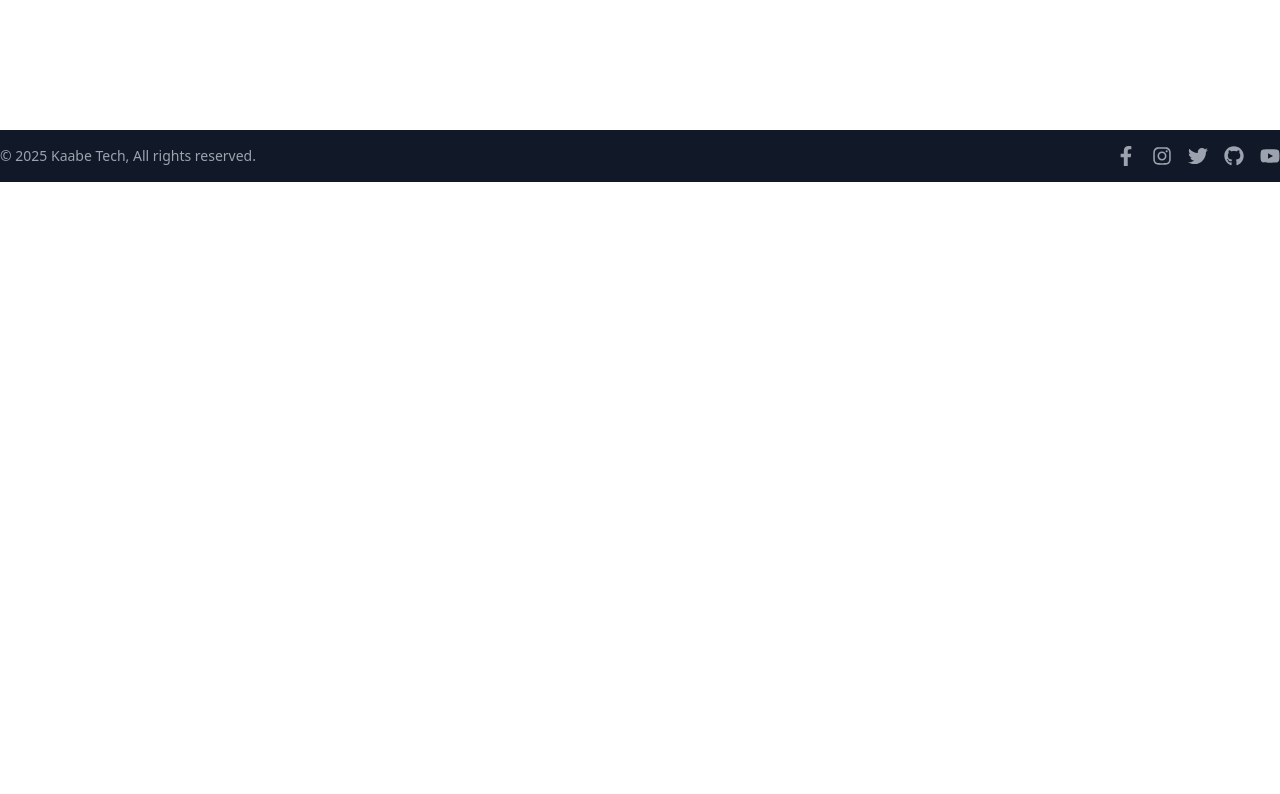
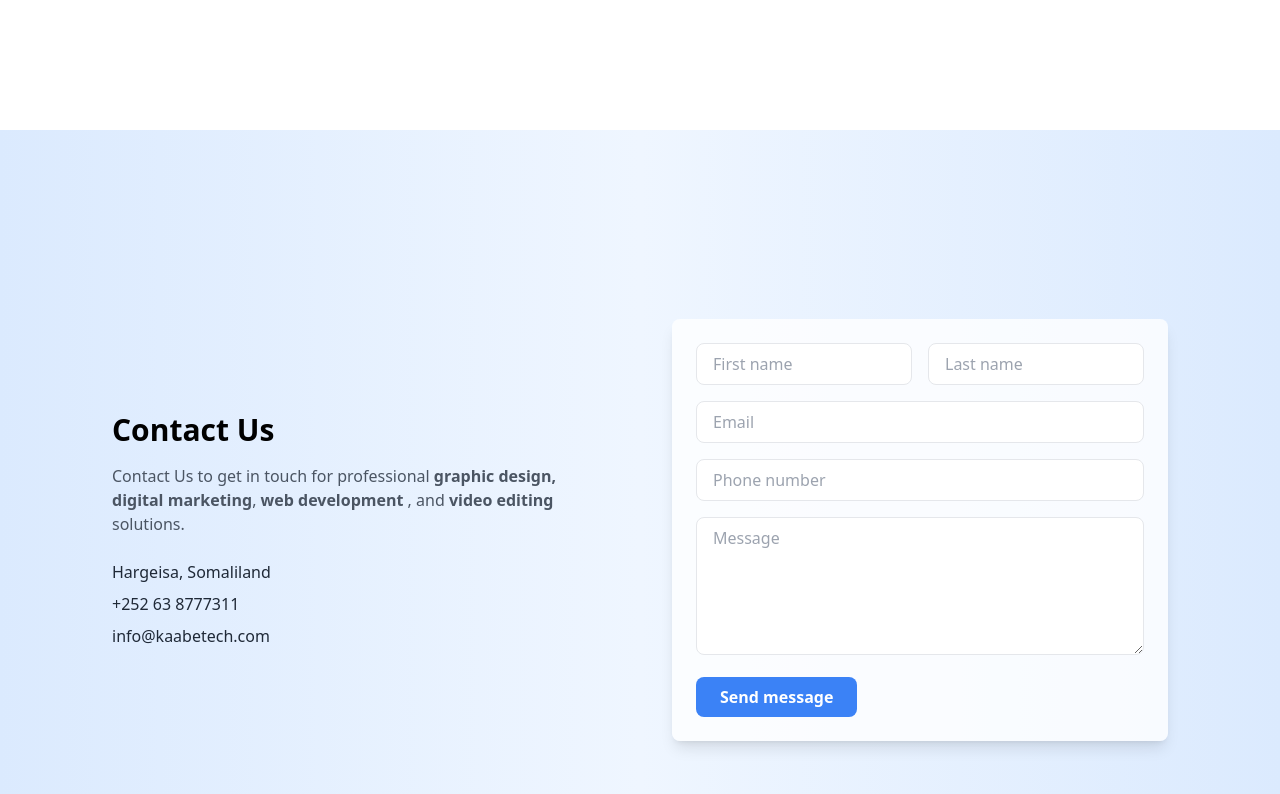
Before and after one commit to Mustafe-Abdirahman/AllowedOnes, a React (Vite) app: page / in a window 1280 px wide. Shown: the part 1746-2540 px from the top of the page. Before the commit the page ends 1928 px from the top, so only its background shows below. Built offline with nearby package versions, Linux system fonts and the light colour scheme.

Commit message:
Added Contact Form

```diff
--- a/src/App.jsx
+++ b/src/App.jsx
@@ -6,6 +6,7 @@ import Service from "./pages/Service";
 import PricingTable from "./pages/Price";
 import About from "./pages/About";
 import Footer from "./pages/Footer";
+import Contact from "./pages/Contact";
 
 function App() {
   return (
@@ -15,6 +16,7 @@ function App() {
         <Route path="/" element={<Home />} />
         <Route path="/PricingTable" element={<PricingTable />} />
         <Route path="/About" element={<About />} />
+        <Route path="/Contact" element={<Contact />} />
       </Routes>
       <Footer />
     </BrowserRouter>
--- /dev/null
+++ b/src/pages/Contact.jsx
@@ -0,0 +1,119 @@
+import React, { useState } from "react";
+
+const Contact = () => {
+  const [formData, setFormData] = useState({
+    firstName: "",
+    lastName: "",
+    email: "",
+    phoneNumber: "",
+    message: "",
+  });
+
+  // Handle input change
+  const handleChange = (e) => {
+    const { name, value } = e.target;
+    setFormData({
+      ...formData,
+      [name]: value,
+    });
+  };
+
+  // Handle form submission
+  const handleSubmit = (e) => {
+    e.preventDefault();
+
+    // Construct the WhatsApp message
+    const { firstName, lastName, email, phoneNumber, message } = formData;
+    const messageText = `Hello, my name is ${firstName} ${lastName}. My email is ${email}. My phone number is ${phoneNumber}. I would like to inquire about your services. Here's my message: ${message}`;
+
+    // WhatsApp API URL
+    const whatsappLink = `https://wa.me/252638777311?text=${encodeURIComponent(
+      messageText
+    )}`;
+
+    // Redirect user to WhatsApp with the message
+    window.open(whatsappLink, "_blank");
+  };
+
+  return (
+    <div className="flex flex-col p-20 md:flex-row bg-gradient-to-r from-blue-100 via-blue-50 to-blue-100 min-h-screen">
+      {/* Left Side */}
+      <div className="md:w-1/2 p-8 bg-opacity-90 flex flex-col justify-center">
+        <h2 className="text-3xl font-bold mb-4">Contact Us</h2>
+        <p className="text-gray-600 mb-6">
+          Contact Us to get in touch for professional <b>graphic design,</b>{" "}
+          <b>digital marketing</b>, <b>web development</b> , and{" "}
+          <b>video editing</b> solutions.
+        </p>
+        <div className="text-gray-800 space-y-2">
+          <p>Hargeisa, Somaliland</p>
+          <p>+252 63 8777311</p>
+          <p>info@kaabetech.com</p>
+        </div>
+      </div>
+
+      {/* Right Side */}
+      <div className="md:w-1/2 p-8 flex flex-col justify-center">
+        <form
+          className="space-y-4 bg-white bg-opacity-80 p-6 rounded-lg shadow-lg"
+          onSubmit={handleSubmit}
+        >
+          <div className="flex space-x-4">
+            <input
+              type="text"
+              name="firstName"
+              placeholder="First name"
+              className="w-1/2 px-4 py-2 border rounded-lg focus:outline-none focus:ring-2 focus:ring-blue-500"
+              value={formData.firstName}
+              onChange={handleChange}
+            />
+            <input
+              type="text"
+              name="lastName"
+              placeholder="Last name"
+              className="w-1/2 px-4 py-2 border rounded-lg focus:outline-none focus:ring-2 focus:ring-blue-500"
+              value={formData.lastName}
+              onChange={handleChange}
+            />
+          </div>
+
+          <input
+            type="email"
+            name="email"
+            placeholder="Email"
+            className="w-full px-4 py-2 border rounded-lg focus:outline-none focus:ring-2 focus:ring-blue-500"
+            value={formData.email}
+            onChange={handleChange}
+          />
+
+          <input
+            type="text"
+            name="phoneNumber"
+            placeholder="Phone number"
+            className="w-full px-4 py-2 border rounded-lg focus:outline-none focus:ring-2 focus:ring-blue-500"
+            value={formData.phoneNumber}
+            onChange={handleChange}
+          />
+
+          <textarea
+            name="message"
+            placeholder="Message"
+            rows="5"
+            className="w-full px-4 py-2 border rounded-lg focus:outline-none focus:ring-2 focus:ring-blue-500"
+            value={formData.message}
+            onChange={handleChange}
+          ></textarea>
+
+          <button
+            type="submit"
+            className="px-6 py-2 bg-blue-500 text-white font-bold rounded-lg hover:bg-blue-600 focus:outline-none focus:ring-2 focus:ring-blue-300"
+          >
+            Send message
+          </button>
+        </form>
+      </div>
+    </div>
+  );
+};
+
+export default Contact;
--- a/src/pages/Home.jsx
+++ b/src/pages/Home.jsx
@@ -1,3 +1,4 @@
+import Contact from "./Contact";
 import Duties from "./Duties";
 import Price from "./Price";
 import Service from "./Service";
@@ -73,6 +74,7 @@ export default function Home() {
       </div>
       <Service />
       <Duties />
+      <Contact />
     </div>
   );
 }
```
